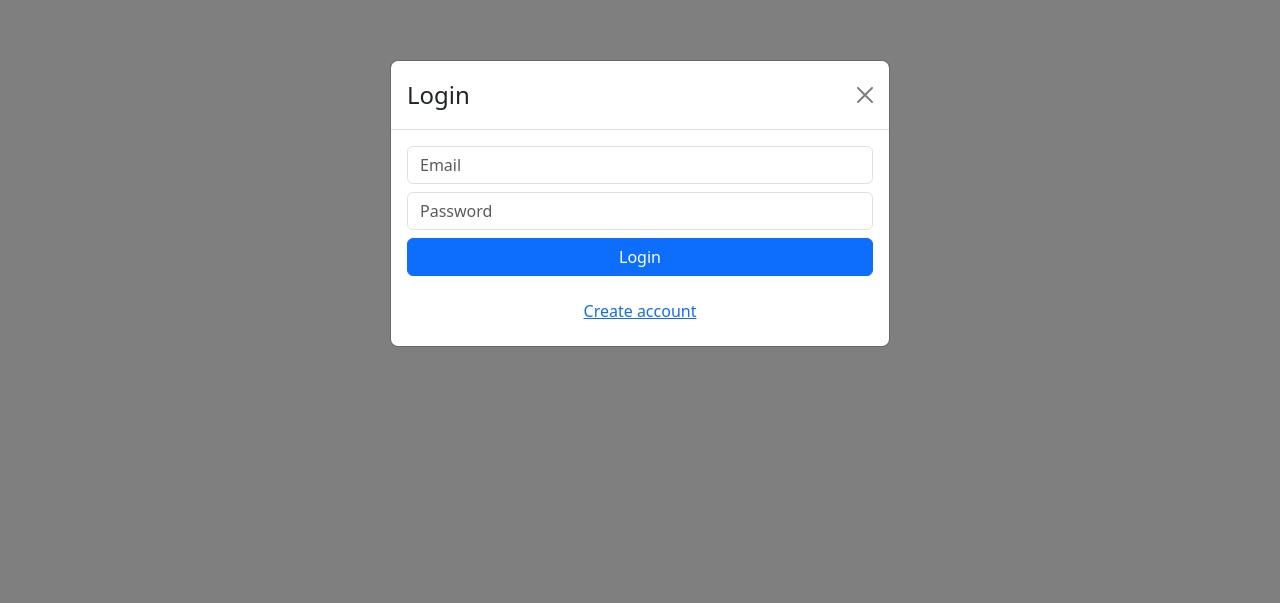
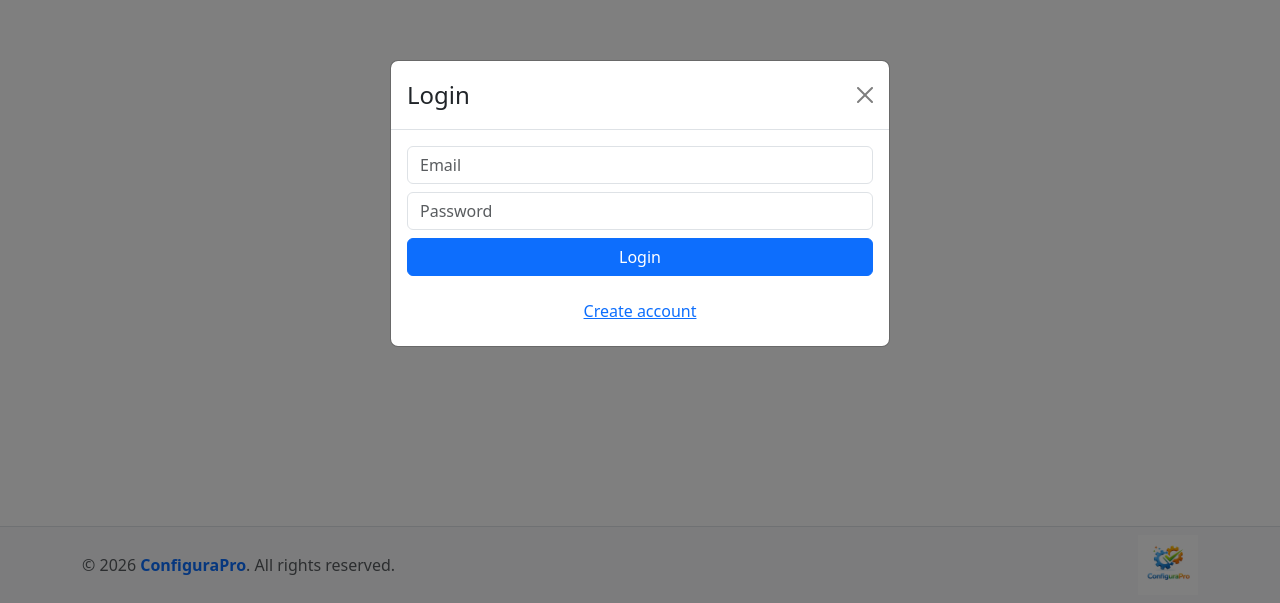
Before and after one commit to CHETAN1675/admin-configuraPro, a React (Vite) app: page / in a window 1280 px wide. Shown: the part 197-800 px from the top of the page. Built offline with nearby package versions, Linux system fonts and the light colour scheme.

Commit message:
Add Footer

```diff
--- a/src/App.jsx
+++ b/src/App.jsx
@@ -2,6 +2,7 @@ import { useEffect } from "react";
 import { useDispatch } from "react-redux";
 import AppRoutes from "./routes/AppRoute";
 import { restoreAdmin } from "./features/auth/authSlice";
+import Footer from "./components/layout/Footer";
 
 export default function App() {
   const dispatch = useDispatch();
@@ -13,5 +14,12 @@ export default function App() {
     }
   }, [dispatch]);
 
-  return <AppRoutes />;
+  return(
+    <div className="d-flex flex-column min-vh-100">
+      <div className="flex-grow-1">
+        <AppRoutes />
+      </div>
+      <Footer />
+    </div>
+)
 }
--- /dev/null
+++ b/src/components/layout/Footer.jsx
@@ -0,0 +1,48 @@
+import { Container, Row, Col } from "react-bootstrap";
+
+const Footer = () => {
+  const siteUrl = "https://configura-pro.vercel.app/";
+
+  return (
+    <footer className="bg-light border-top mt-auto py-2">
+      <Container>
+        <Row className="align-items-center">
+          {/* Text */}
+          <Col>
+            <div className="text-muted">
+              © {new Date().getFullYear()}{" "}
+              <a
+                href={siteUrl}
+                target="_blank"
+                rel="noopener noreferrer"
+                className="text-decoration-none fw-semibold"
+              >
+                ConfiguraPro
+              </a>
+              . All rights reserved.
+            </div>
+          </Col>
+
+          {/* Logo */}
+          <Col className="text-end">
+            <a
+              href={siteUrl}
+              target="_blank"
+              rel="noopener noreferrer"
+              className="d-inline-block"
+            >
+              <img
+                src="/logo.png"
+                alt="ConfiguraPro Logo"
+                height="60"
+                style={{ cursor: "pointer" }}
+              />
+            </a>
+          </Col>
+        </Row>
+      </Container>
+    </footer>
+  );
+};
+
+export default Footer;
```
